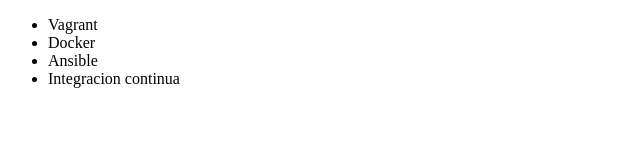
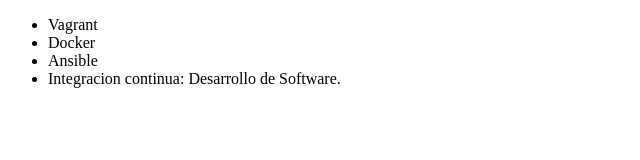
Before and after one commit to cvazzz/aluragit, a plain HTML site: page index.html in a window 1280 px wide. Shown: the whole page, without its empty margins (0-640 px from the left). Drawn offline with Linux system fonts and the light colour scheme.

Commit message:
Renombrando curso

```diff
--- a/index.html
+++ b/index.html
@@ -11,7 +11,7 @@
         <li> Vagrant </li>
         <li> Docker </li>
         <li> Ansible </li>
-        <li> Integracion continua </li>
+        <li> Integracion continua: Desarrollo de Software. </li>
     </ul>
 </body>
 </html>
```
